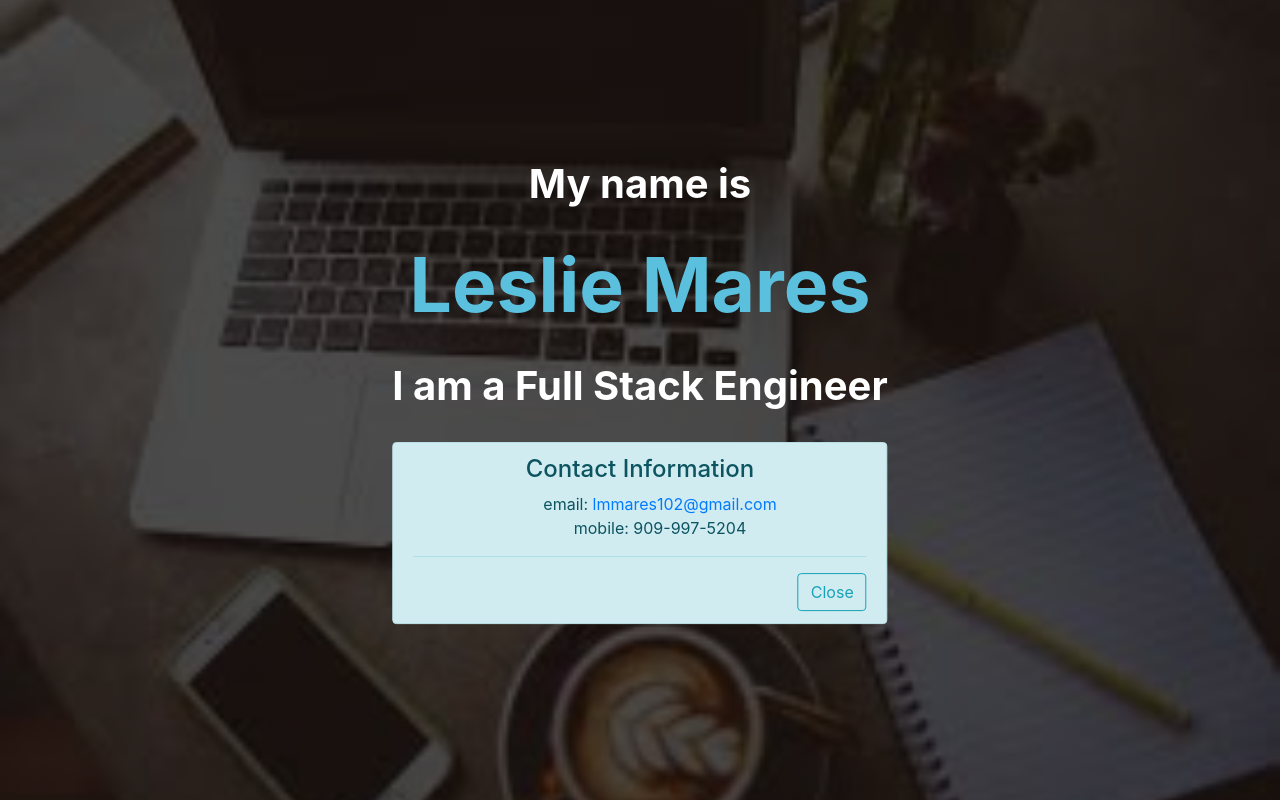
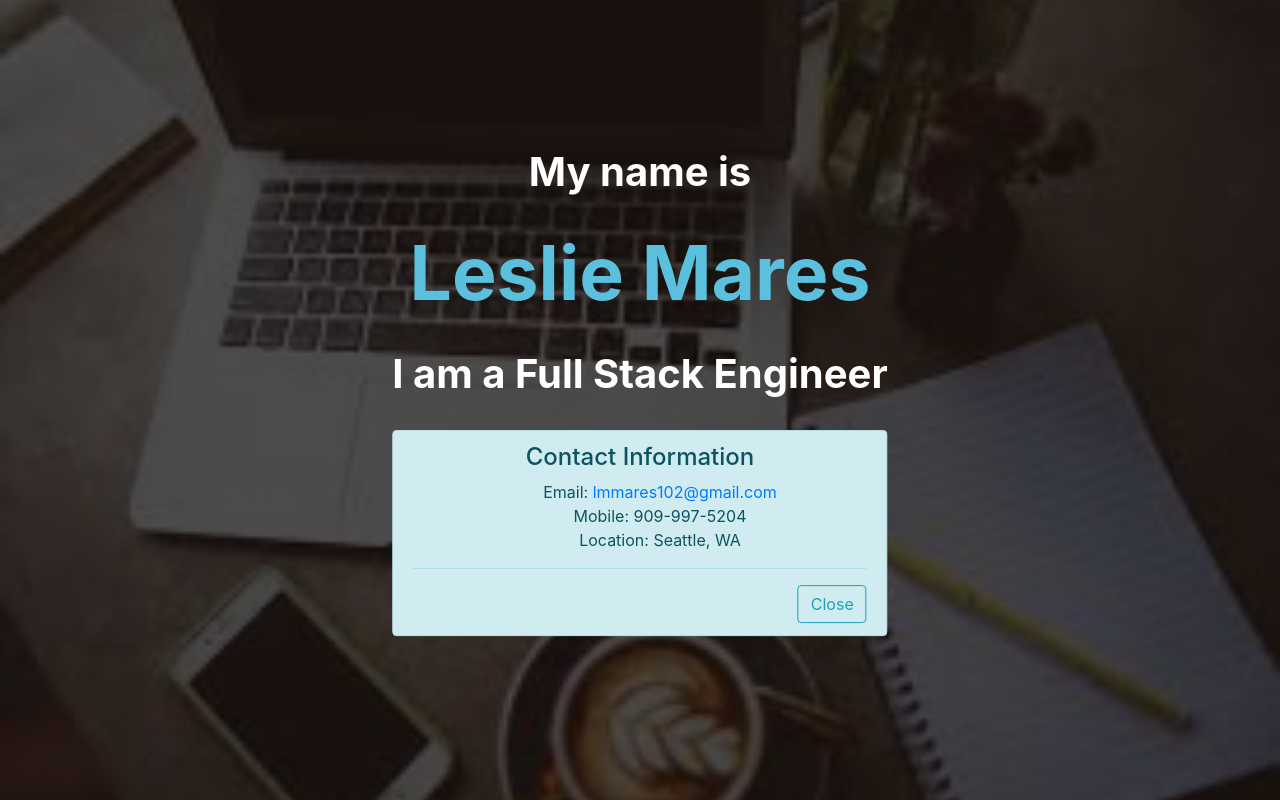
Before and after one commit to maresl/Personal-Profile, a React (Create React App) app: page / in a window 1280 px wide. Both pictures are taken after a click on the button "Contact Me". Shown: the top 800 px of the page. Built offline with nearby package versions, Linux system fonts and the light colour scheme.

Commit message:
icons for github, resume, and linkedin added

```diff
--- a/package.json
+++ b/package.json
@@ -7,6 +7,7 @@
     "@testing-library/react": "^11.2.7",
     "@testing-library/user-event": "^12.8.3",
     "bootstrap": "^4.6.0",
+    "bootstrap-icons": "^1.5.0",
     "node-sass": "^6.0.0",
     "react": "^17.0.2",
     "react-bootstrap": "^1.6.0",
--- a/src/components/About/About.css
+++ b/src/components/About/About.css
@@ -24,3 +24,8 @@
 .img-me {
   margin: auto auto;
 }
+.bi {
+  width: 42px;
+  height: 42px;
+  margin: 10px;
+}
--- a/src/components/About/About.jsx
+++ b/src/components/About/About.jsx
@@ -17,8 +17,7 @@
                     <h1 className="about-me-title">About Me</h1>
 
                     <p>
-                    I am a Full Stack Developer with a background in medical research and a passion for solving problems that make the world a better place. I thrive in a fluid environment with new challenges, and enjoy building teams and supporting team goals.
-                    </p>
+                    I am Full-Stack Developer with a background in medical research and information technology committed to meeting rigorous industry standards through adaptability and creative problem solving. I am passionate about using process automation to make the world a better place.                    </p>
                     <p>
                     My definition of fun is: running outdoors (despite Seattle's perpetual drizzle), hiking, reading murder mysteries, and shopping for cute mugs
                     </p>
@@ -26,6 +25,24 @@
                     <h4>
                     SKILLS: MERN stack (MongoDB, Express, React, Node. js), Object Oriented Programming, Restful API's, Model-View-Controller Framework
                     </h4>
+                    <div className="icons">
+                        <a href="https://github.com/maresl" target="_blank" rel="noreferrer">
+                            <svg xmlns="http://www.w3.org/2000/svg" fill="currentColor" class="bi bi-github" viewBox="0 0 16 16">
+                                <path d="M8 0C3.58 0 0 3.58 0 8c0 3.54 2.29 6.53 5.47 7.59.4.07.55-.17.55-.38 0-.19-.01-.82-.01-1.49-2.01.37-2.53-.49-2.69-.94-.09-.23-.48-.94-.82-1.13-.28-.15-.68-.52-.01-.53.63-.01 1.08.58 1.23.82.72 1.21 1.87.87 2.33.66.07-.52.28-.87.51-1.07-1.78-.2-3.64-.89-3.64-3.95 0-.87.31-1.59.82-2.15-.08-.2-.36-1.02.08-2.12 0 0 .67-.21 2.2.82.64-.18 1.32-.27 2-.27.68 0 1.36.09 2 .27 1.53-1.04 2.2-.82 2.2-.82.44 1.1.16 1.92.08 2.12.51.56.82 1.27.82 2.15 0 3.07-1.87 3.75-3.65 3.95.29.25.54.73.54 1.48 0 1.07-.01 1.93-.01 2.2 0 .21.15.46.55.38A8.012 8.012 0 0 0 16 8c0-4.42-3.58-8-8-8z"/>
+                            </svg>
+                        </a>
+                        <a href="https://www.linkedin.com/in/leslie-mares/" target="_blank" rel="noreferrer">
+                            <svg xmlns="http://www.w3.org/2000/svg" fill="currentColor" class="bi bi-linkedin" viewBox="0 0 16 16">
+                                <path d="M0 1.146C0 .513.526 0 1.175 0h13.65C15.474 0 16 .513 16 1.146v13.708c0 .633-.526 1.146-1.175 1.146H1.175C.526 16 0 15.487 0 14.854V1.146zm4.943 12.248V6.169H2.542v7.225h2.401zm-1.2-8.212c.837 0 1.358-.554 1.358-1.248-.015-.709-.52-1.248-1.342-1.248-.822 0-1.359.54-1.359 1.248 0 .694.521 1.248 1.327 1.248h.016zm4.908 8.212V9.359c0-.216.016-.432.08-.586.173-.431.568-.878 1.232-.878.869 0 1.216.662 1.216 1.634v3.865h2.401V9.25c0-2.22-1.184-3.252-2.764-3.252-1.274 0-1.845.7-2.165 1.193v.025h-.016a5.54 5.54 0 0 1 .016-.025V6.169h-2.4c.03.678 0 7.225 0 7.225h2.4z"/>
+                            </svg>
+                        </a>
+                        <a href="https://drive.google.com/file/d/1aQhIPmkQ0gxGBr-CTedw2d8Ze5dnKTC3/view?usp=sharing" target="_blank" rel="noreferrer">
+                            <svg xmlns="http://www.w3.org/2000/svg" fill="currentColor" class="bi bi-file-earmark-text" viewBox="0 0 16 16">
+                                <path d="M5.5 7a.5.5 0 0 0 0 1h5a.5.5 0 0 0 0-1h-5zM5 9.5a.5.5 0 0 1 .5-.5h5a.5.5 0 0 1 0 1h-5a.5.5 0 0 1-.5-.5zm0 2a.5.5 0 0 1 .5-.5h2a.5.5 0 0 1 0 1h-2a.5.5 0 0 1-.5-.5z"/>
+                                <path d="M9.5 0H4a2 2 0 0 0-2 2v12a2 2 0 0 0 2 2h8a2 2 0 0 0 2-2V4.5L9.5 0zm0 1v2A1.5 1.5 0 0 0 11 4.5h2V14a1 1 0 0 1-1 1H4a1 1 0 0 1-1-1V2a1 1 0 0 1 1-1h5.5z"/>
+                            </svg>
+                        </a>
+                    </div>
                 </Col>
             </Row>
         </Container>
--- a/src/components/Hero/Hero.jsx
+++ b/src/components/Hero/Hero.jsx
@@ -21,8 +21,9 @@
                 <Alert show={show} variant="info">
                     <Alert.Heading>Contact Information</Alert.Heading>
                     <ul className="contact-info">
-                        <li>email: <a href="mailto:lmmares102@gmail.com">lmmares102@gmail.com</a></li>
-                        <li>mobile: 909-997-5204</li>
+                        <li>Email: <a href="mailto:lmmares102@gmail.com">lmmares102@gmail.com</a></li>
+                        <li>Mobile: 909-997-5204</li>
+                        <li>Location: Seattle, WA</li>
                     </ul>
                     <hr />
                     <div className="d-flex justify-content-end">
--- a/src/index.css
+++ b/src/index.css
@@ -1,12 +1,6 @@
 body {
   margin: 0;
-  font-family: -apple-system, BlinkMacSystemFont, "Segoe UI", "Roboto", "Oxygen",
-    "Ubuntu", "Cantarell", "Fira Sans", "Droid Sans", "Helvetica Neue",
-    sans-serif;
+  font-family: "Poppins", sans-serif;
   -webkit-font-smoothing: antialiased;
   -moz-osx-font-smoothing: grayscale;
 }
-
-code {
-  font-family: "Poppins", sans-serif;
-}
```
Also changed, not shown: 1 other file (tests, documents, lock files or other folders).
